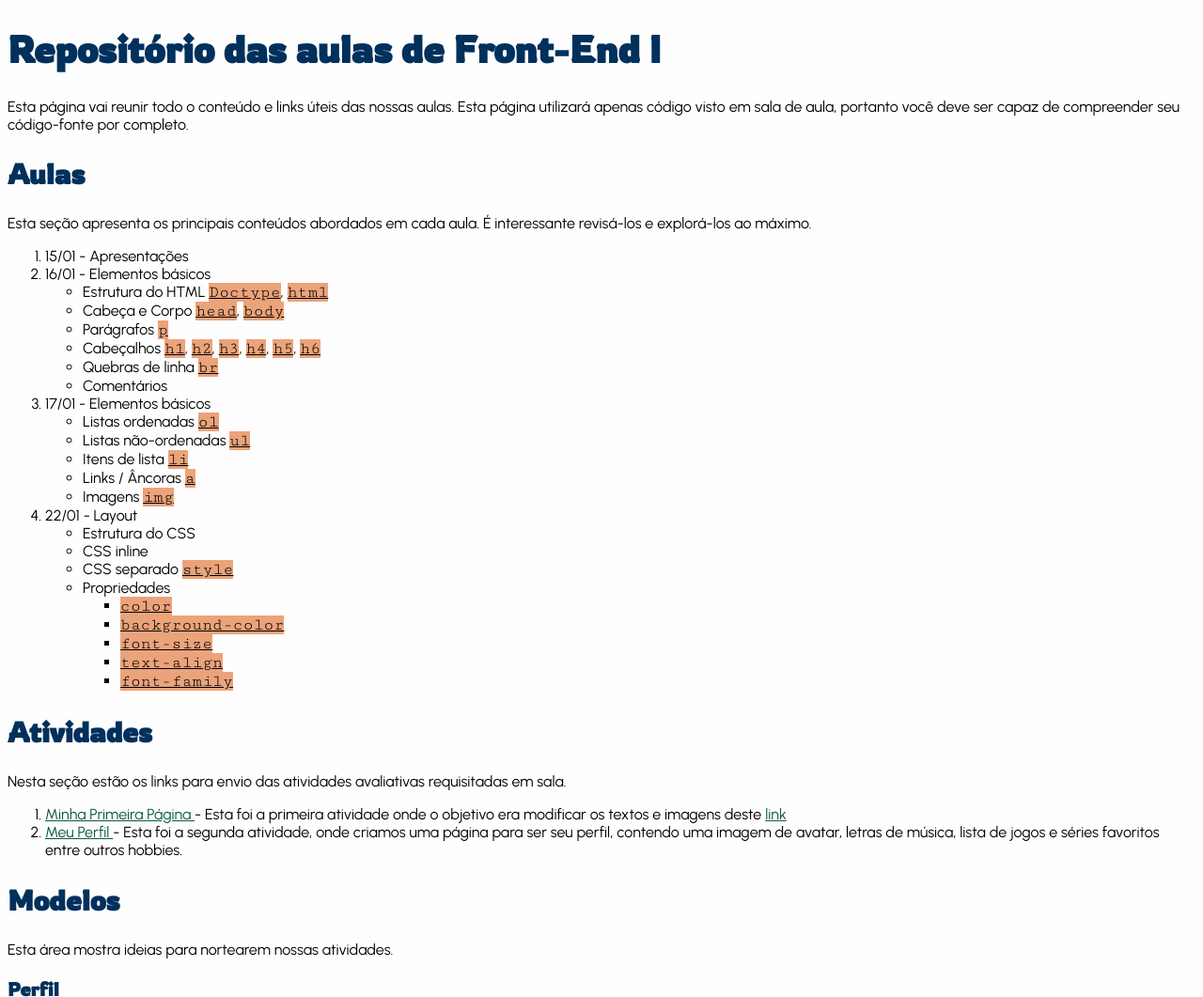
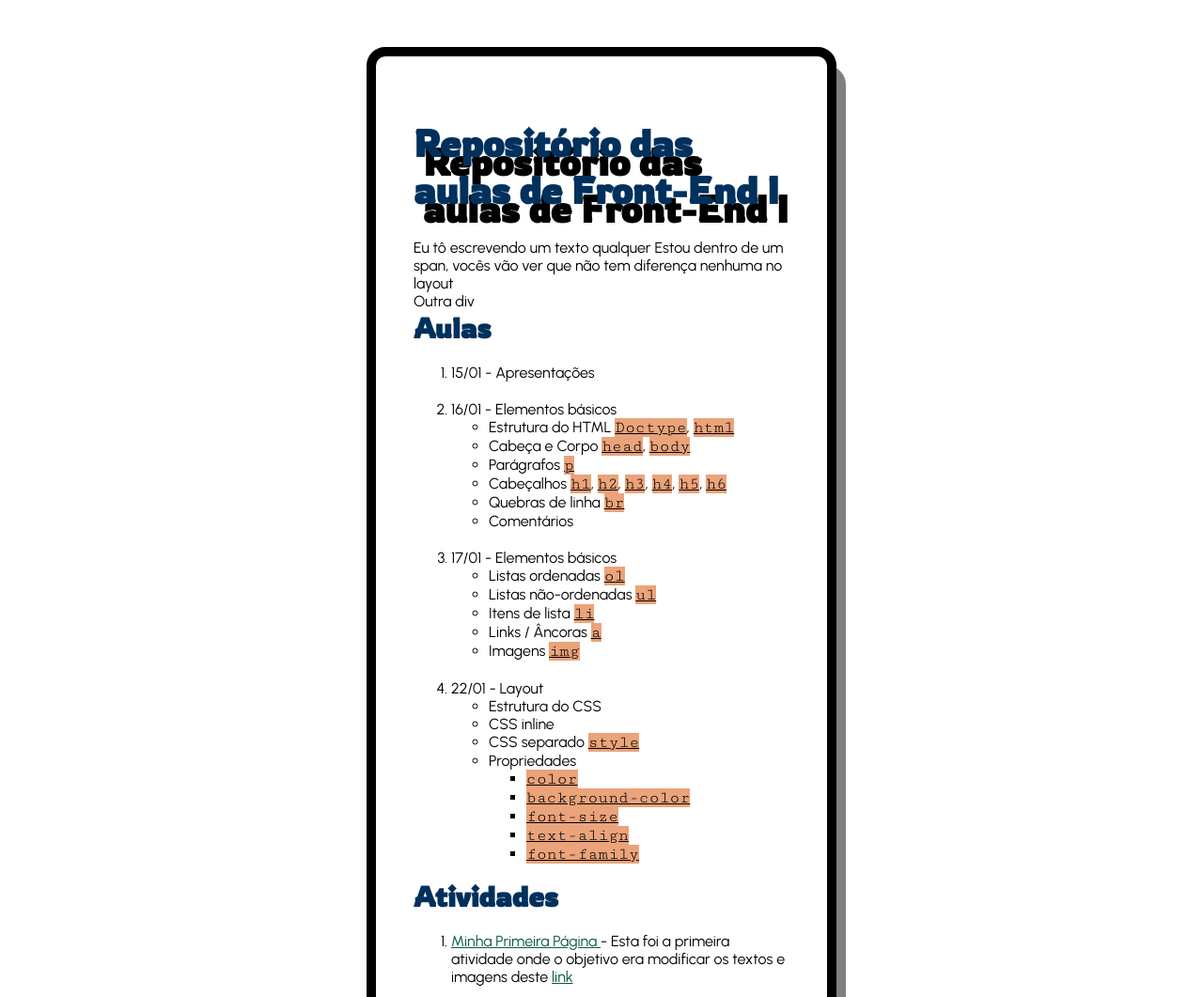
Before and after one commit to mikejobrn/fe1-aulas, a plain HTML site: page index.html in a window 1280 px wide. Shown: the top 1061 px of the page at 94% size. Drawn offline with Linux system fonts and the light colour scheme.

Commit message:
Add files via upload

```diff
--- a/index.html
+++ b/index.html
@@ -14,49 +14,7 @@
 
         <!-- A paleta de cores utilizada foi a https://www.color-hex.com/color-palette/1039919 -->
 
-        <style>
-            body {
-                background-color: #fefefe;
-                font-family: 'Urbanist';
-            }
-
-            h1 {
-                color: #00305c;
-                font-family: 'Rowdies';
-                font-size: 40px;
-            }
-
-            h2 {
-                color: #00305c;
-                font-family: 'Rowdies';
-                font-size: 30px;
-            }
-
-            h3 {
-                color: #00305c;
-                font-family: 'Rowdies';
-                font-size: 20px;
-            }
-
-            ol ul li a {
-                background-color: #eba37a;
-                color: black;
-                font-family: 'Cutive Mono';
-                font-size: 18px;
-            }
-
-            ol ul li a:hover {
-                color: black;
-            }
-
-            a {
-                color: #0a5846;
-            }
-
-            a:hover {
-                color: #63c86b;
-            }
-        </style>
+        <link rel="stylesheet" href="style.css">
     </head>
     <body>
         <h1>Repositório das aulas de Front-End I</h1>
@@ -69,6 +27,14 @@
             Esta página utilizará apenas código visto em sala de aula, portanto
             você deve ser capaz de compreender seu código-fonte por completo.
         </p>
+
+        <div>
+            Eu tô escrevendo um texto qualquer <span>Estou dentro de um span</span>, vocês vão ver que não tem diferença nenhuma no layout
+        </div>
+
+        <div>
+            Outra div
+        </div>
 
         <h2>Aulas</h2>
 
--- /dev/null
+++ b/style.css
@@ -0,0 +1,72 @@
+html {
+    /*
+    background: rgb(0,212,255);
+    background: radial-gradient(circle, rgba(0,212,255,1) 0%, rgba(9,106,121,1) 74%, rgba(2,0,36,1) 100%);
+    */
+}
+
+body {
+    background-color: white;
+    font-family: 'Urbanist';
+    width: 400px;
+    margin: auto;
+    margin-top: 50px;
+    margin-bottom: 50px;
+    border-color: black;
+    border-width: 10px;
+    border-style: solid;
+    padding: 40px;
+    border-radius: 20px;
+    box-shadow: 10px 20px 0 gray;
+}
+
+h1 {
+    color: #00305c;
+    font-family: 'Rowdies';
+    font-size: 40px;
+    text-shadow: 10px 20px 0 black;
+}
+
+h2 {
+    color: #00305c;
+    font-family: 'Rowdies';
+    font-size: 30px;
+    display: inline;
+}
+
+h3 {
+    color: #00305c;
+    font-family: 'Rowdies';
+    font-size: 20px;
+}
+
+p {
+    display: none;
+}
+
+ol ul li a {
+    background-color: #eba37a;
+    color: black;
+    font-family: 'Cutive Mono';
+    font-size: 18px;
+}
+
+ol li {
+    margin-top: 20px;
+}
+
+ul li {
+    margin-top: 0;
+}
+
+ol ul li a:hover {
+    color: black;
+}
+
+a {
+    color: #0a5846;
+}
+
+a:hover {
+    color: #63c86b;
+}
```
